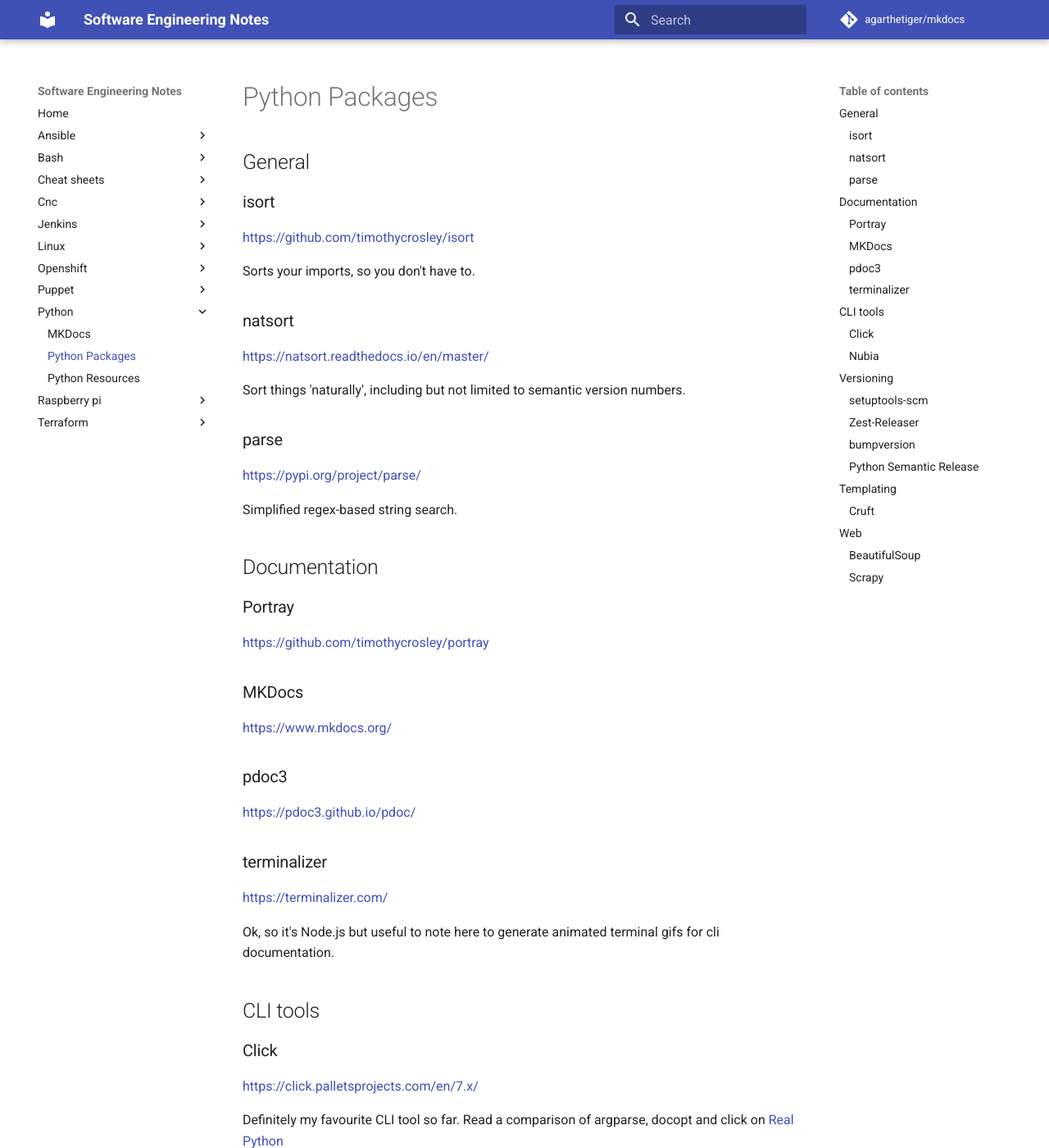
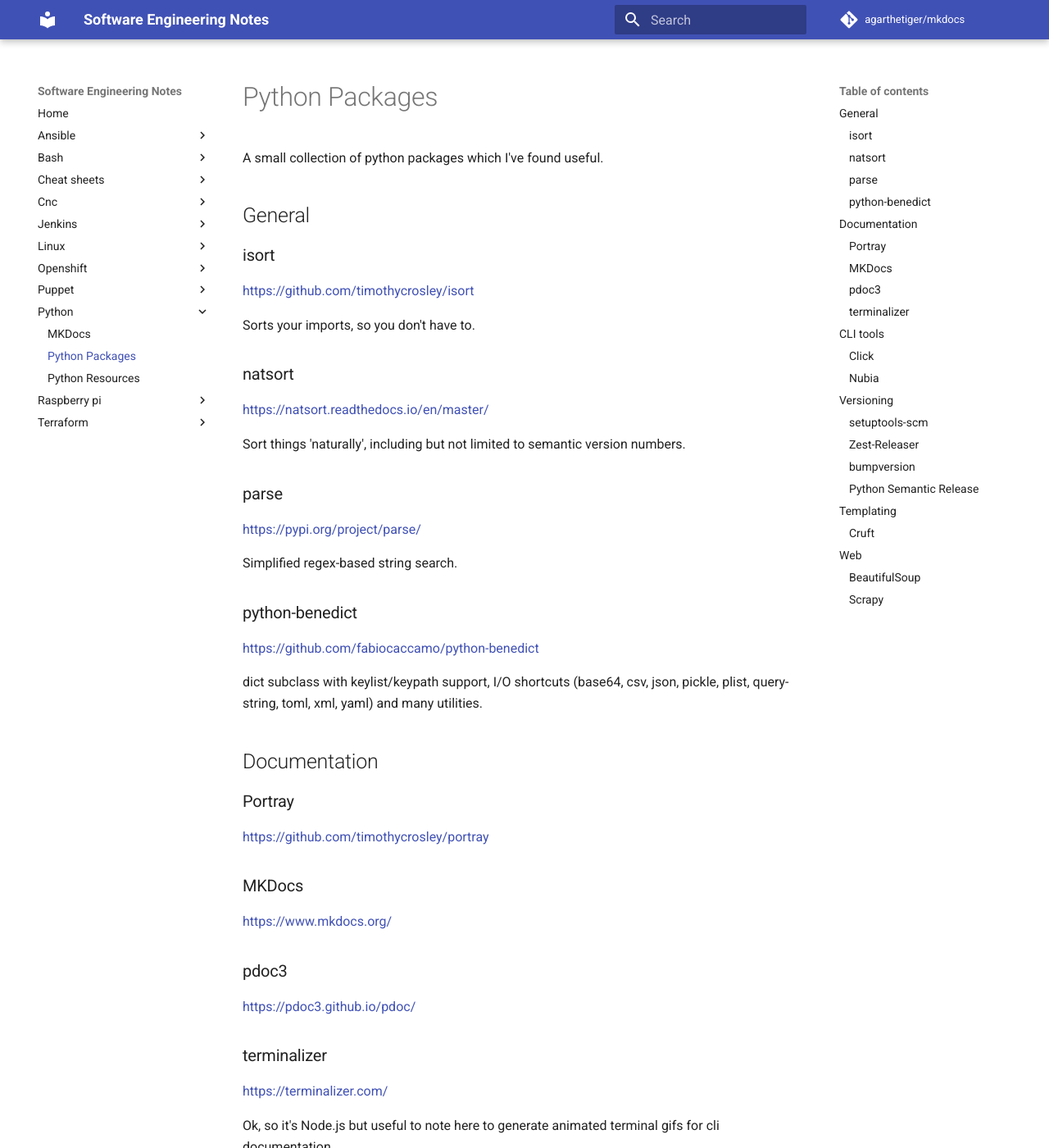
Before and after one commit to agarthetiger/mkdocs, an MkDocs documentation site: the page built from docs/python/packages.md, in a window 1280 px wide and 1400 px high. Shown: the whole window at 82% size. Built offline with MkDocs 1.6.1 and Material for MkDocs 9.7.7, drawn with Linux system fonts in a browser that asks for light colours; comment, search, counter and statistics services are not loaded.

Commit message:
Update packages.md
Add python-benedict to python packages

```diff
--- a/docs/python/packages.md
+++ b/docs/python/packages.md
@@ -1,4 +1,6 @@
 # Python Packages
+
+A small collection of python packages which I've found useful.
 
 ## General
 
@@ -19,6 +21,12 @@
 https://pypi.org/project/parse/
 
 Simplified regex-based string search.
+
+### python-benedict
+
+https://github.com/fabiocaccamo/python-benedict
+
+dict subclass with keylist/keypath support, I/O shortcuts (base64, csv, json, pickle, plist, query-string, toml, xml, yaml) and many utilities.
 
 ## Documentation
 
```
